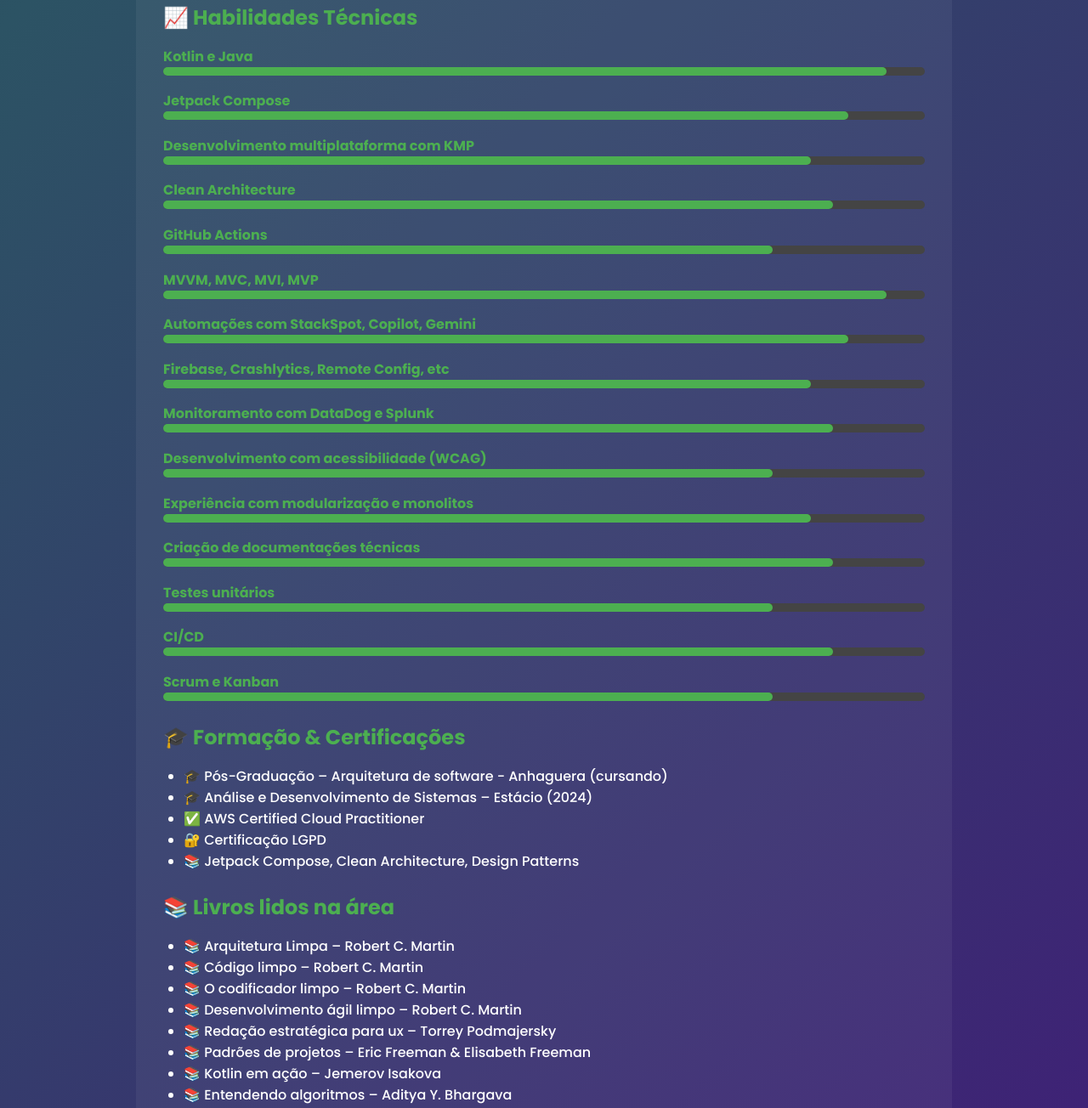
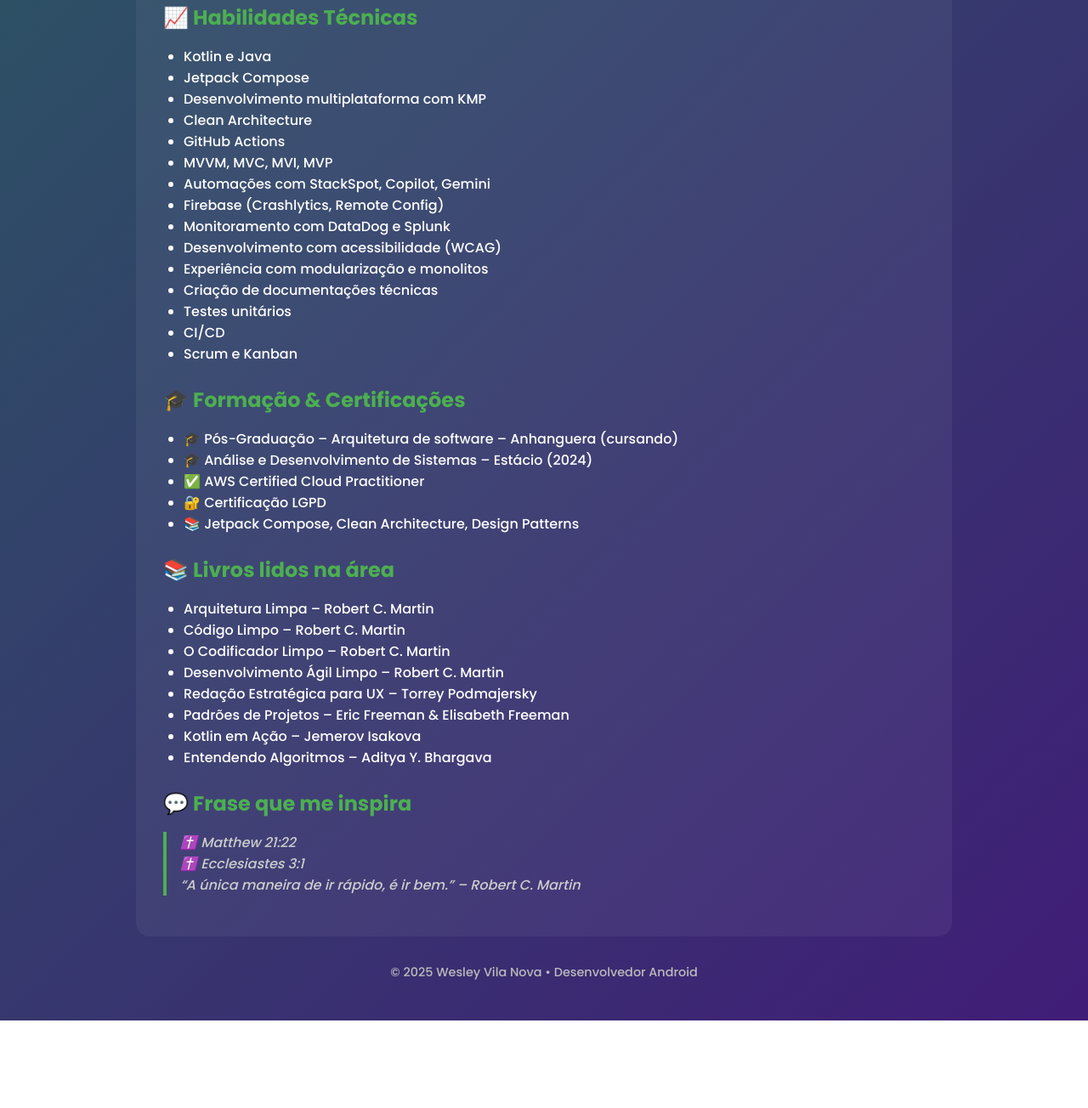
Before and after one commit to WesleyVilaNova/wesleyvilanova.github.io, a plain HTML site: page index.html in a window 1280 px wide. Shown: the part 1533-2837 px from the top of the page at 85% size. After the commit the page ends 2734 px from the top, so only its background shows below. Drawn offline with nearby package versions, Linux system fonts and the light colour scheme.

Commit message:
Update index.html

```diff
--- a/index.html
+++ b/index.html
@@ -54,8 +54,8 @@
             <p>App de criptomoedas com Firebase, MVVM e integração acessível.</p>
             <span><strong>Tecnologias:</strong> MVVM, Firebase, LGPD</span>
           </div>
-           <div class="project-card">
-            <h3>Bobs Pet shopping</h3>
+          <div class="project-card">
+            <h3>Bobs Pet Shopping</h3>
             <p>Marketplace para Pet Shopping</p>
             <span><strong>Tecnologias:</strong> MVVM, Firebase, LGPD</span>
           </div>
@@ -64,29 +64,29 @@
 
       <section data-aos="fade-up">
         <h2>📈 Habilidades Técnicas</h2>
-        <div class="skills">
-          <div><label>Kotlin e Java</label><div class="bar kotlin"></div></div>
-          <div><label>Jetpack Compose</label><div class="bar compose"></div></div>
-          <div><label>Desenvolvimento multiplataforma com KMP</label><div class="bar firebase"></div></div>
-          <div><label>Clean Architecture</label><div class="bar clean"></div></div>
-          <div><label>GitHub Actions</label><div class="bar cicd"></div></div>
-          <div><label>MVVM, MVC, MVI, MVP</label><div class="bar kotlin"></div></div>
-          <div><label>Automações com StackSpot, Copilot, Gemini</label><div class="bar compose"></div></div>
-          <div><label>Firebase, Crashlytics, Remote Config, etc</label><div class="bar firebase"></div></div>
-          <div><label>Monitoramento com DataDog e Splunk</label><div class="bar clean"></div></div>
-          <div><label>Desenvolvimento com acessibilidade (WCAG)</label><div class="bar cicd"></div></div>
-          <div><label>Experiência com modularização e monolitos</label><div class="bar firebase"></div></div>
-          <div><label>Criação de documentações técnicas</label><div class="bar clean"></div></div>
-          <div><label>Testes unitários</label><div class="bar cicd"></div></div>
-          <div><label>CI/CD</label><div class="bar clean"></div></div>
-          <div><label>Scrum e Kanban</label><div class="bar cicd"></div></div>
-        </div>
+        <ul>
+          <li>Kotlin e Java</li>
+          <li>Jetpack Compose</li>
+          <li>Desenvolvimento multiplataforma com KMP</li>
+          <li>Clean Architecture</li>
+          <li>GitHub Actions</li>
+          <li>MVVM, MVC, MVI, MVP</li>
+          <li>Automações com StackSpot, Copilot, Gemini</li>
+          <li>Firebase (Crashlytics, Remote Config)</li>
+          <li>Monitoramento com DataDog e Splunk</li>
+          <li>Desenvolvimento com acessibilidade (WCAG)</li>
+          <li>Experiência com modularização e monolitos</li>
+          <li>Criação de documentações técnicas</li>
+          <li>Testes unitários</li>
+          <li>CI/CD</li>
+          <li>Scrum e Kanban</li>
+        </ul>
       </section>
 
       <section data-aos="fade-up">
         <h2>🎓 Formação & Certificações</h2>
         <ul>
-          <li>🎓 Pós-Graduação – Arquitetura de software - Anhaguera (cursando)</li>
+          <li>🎓 Pós-Graduação – Arquitetura de software – Anhanguera (cursando)</li>
           <li>🎓 Análise e Desenvolvimento de Sistemas – Estácio (2024)</li>
           <li>✅ AWS Certified Cloud Practitioner</li>
           <li>🔐 Certificação LGPD</li>
@@ -94,26 +94,26 @@
         </ul>
       </section>
 
-        <section data-aos="fade-up">
-        <h2>📚 Livros lidos na área </h2>
+      <section data-aos="fade-up">
+        <h2>📚 Livros lidos na área</h2>
         <ul>
-          <li>📚 Arquitetura Limpa – Robert C. Martin</li>
-          <li>📚 Código limpo – Robert C. Martin</li>
-          <li>📚 O codificador limpo – Robert C. Martin</li>
-          <li>📚 Desenvolvimento ágil limpo – Robert C. Martin</li>
-          <li>📚 Redação estratégica para ux – Torrey Podmajersky</li>
-          <li>📚 Padrões de projetos – Eric Freeman & Elisabeth Freeman</li>
-          <li>📚 Kotlin em ação – Jemerov Isakova</li>
-          <li>📚 Entendendo algoritmos – Aditya Y. Bhargava</li>
+          <li>Arquitetura Limpa – Robert C. Martin</li>
+          <li>Código Limpo – Robert C. Martin</li>
+          <li>O Codificador Limpo – Robert C. Martin</li>
+          <li>Desenvolvimento Ágil Limpo – Robert C. Martin</li>
+          <li>Redação Estratégica para UX – Torrey Podmajersky</li>
+          <li>Padrões de Projetos – Eric Freeman & Elisabeth Freeman</li>
+          <li>Kotlin em Ação – Jemerov Isakova</li>
+          <li>Entendendo Algoritmos – Aditya Y. Bhargava</li>
         </ul>
       </section>
 
       <section data-aos="fade-up">
         <h2>💬 Frase que me inspira</h2>
         <blockquote>
-          ✝️ Matthew 21:22
-          ✝️ Ecclesiastes 3:1
-          "A única maneira de ir rápido, é ir bem." – Robert C. Martin
+          ✝️ Matthew 21:22<br />
+          ✝️ Ecclesiastes 3:1<br />
+          “A única maneira de ir rápido, é ir bem.” – Robert C. Martin
         </blockquote>
       </section>
     </main>
```
